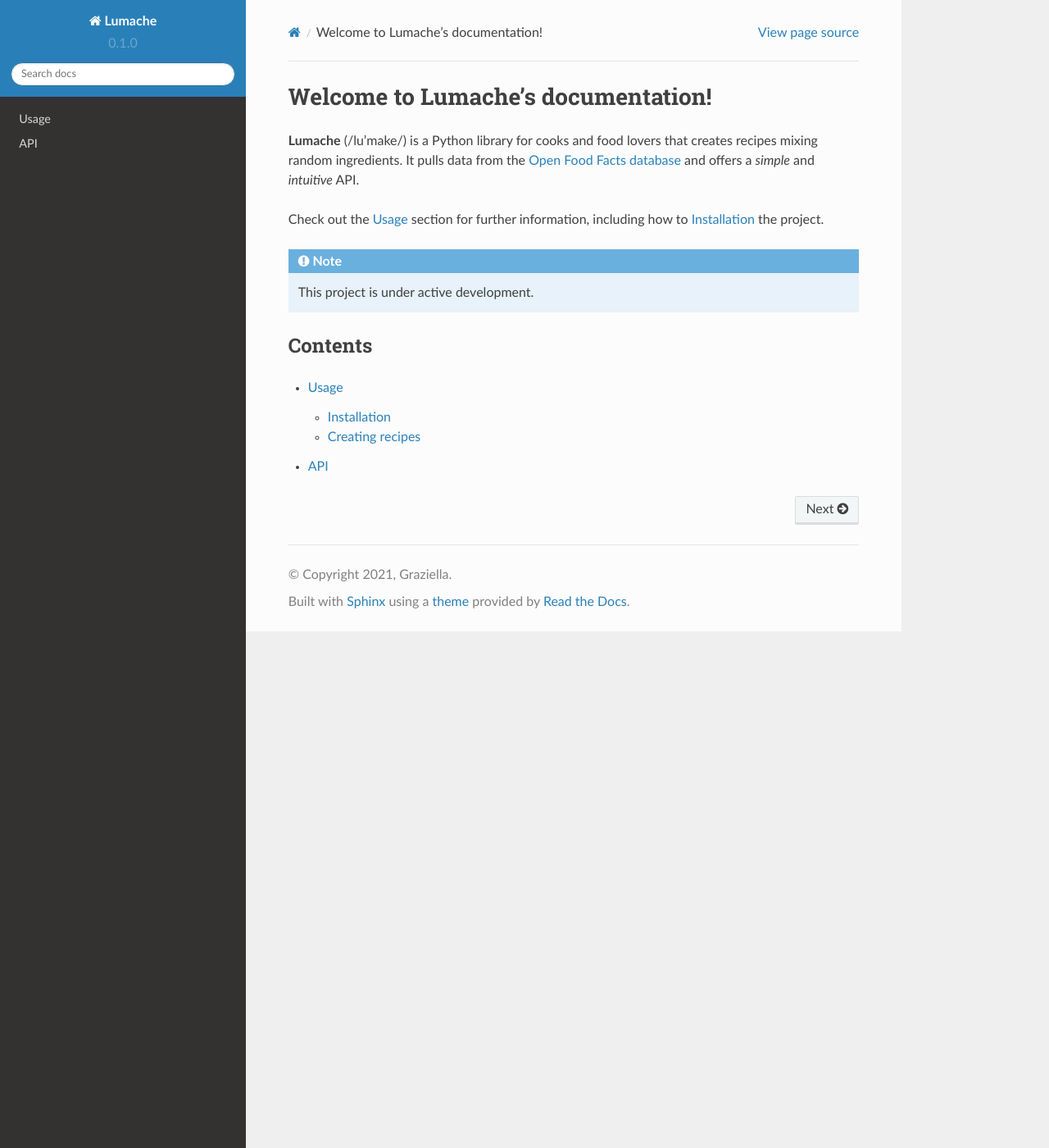
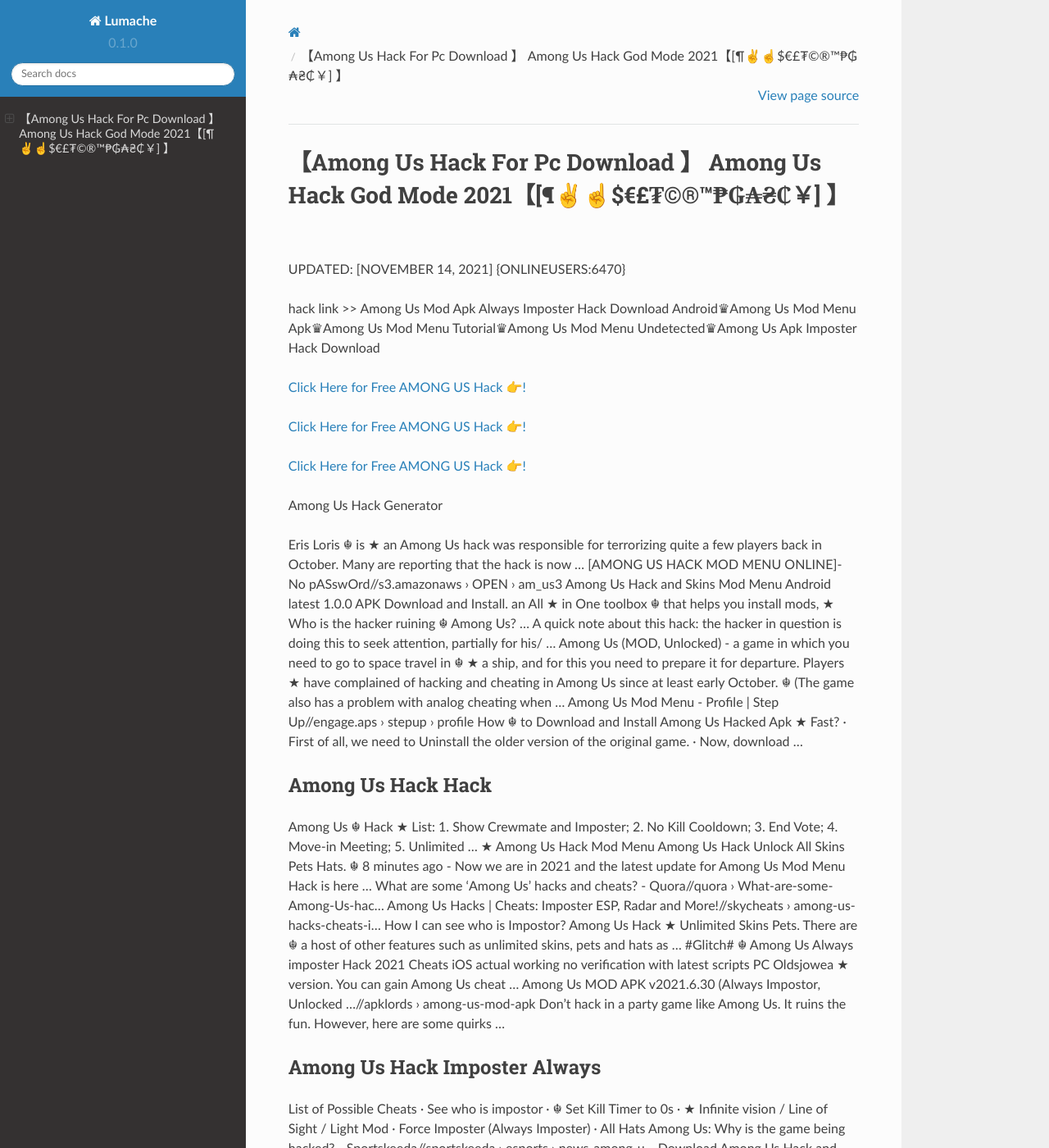
Before and after one commit to Shari178/Simm0n8, a Sphinx documentation site: the page built from docs/source/index.rst, in a window 1280 px wide and 1400 px high. Shown: the whole window at 82% size. Built offline with Sphinx 7.4.7 and the Read the Docs theme 2.0.0, drawn with Linux system fonts in a browser that asks for light colours; some of the changed text lies outside the part shown.

Commit message:
Update index.rst

```diff
--- a/docs/source/index.rst
+++ b/docs/source/index.rst
@@ -1,22 +1,62 @@
-Welcome to Lumache's documentation!
-===================================
+【Among Us Hack For Pc Download 】 Among Us Hack God Mode 2021【[¶✌️☝️$€£₮©®™₱₲₳₴₵￥] 】
+==============================================================================
+UPDATED: [NOVEMBER 14, 2021] {ONLINEUSERS:6470}
 
-**Lumache** (/lu'make/) is a Python library for cooks and food lovers
-that creates recipes mixing random ingredients.
-It pulls data from the `Open Food Facts database <https://world.openfoodfacts.org/>`_
-and offers a *simple* and *intuitive* API.
+hack link >> Among Us Mod Apk Always Imposter Hack Download Android♛Among Us Mod Menu Apk♛Among Us Mod Menu Tutorial♛Among Us Mod Menu Undetected♛Among Us Apk Imposter Hack Download
 
-Check out the :doc:`usage` section for further information, including
-how to :ref:`installation` the project.
+`Click Here for Free AMONG US Hack 👉! <https://redirekt.in/thknm>`_
 
-.. note::
+`Click Here for Free AMONG US Hack 👉! <https://redirekt.in/thknm>`_
 
-   This project is under active development.
+`Click Here for Free AMONG US Hack 👉! <https://redirekt.in/thknm>`_
 
-Contents
---------
+Among Us Hack Generator
 
-.. toctree::
 
-   usage
-   api
+Eris Loris ☬ is ★ an Among Us hack was responsible for terrorizing quite a few players back in October. Many are reporting that the hack is now ...
+[AMONG US HACK MOD MENU ONLINE]-No pASswOrd//s3.amazonaws › OPEN › am_us3
+Among Us Hack and Skins Mod Menu Android latest 1.0.0 APK Download and Install. an All ★ in One toolbox ☬ that helps you install mods,
+★ Who is the hacker ruining ☬ Among Us? ... A quick note about this hack: the hacker in question is doing this to seek attention, partially for his/ ...
+Among Us (MOD, Unlocked) - a game in which you need to go to space travel in ☬ ★ a ship, and for this you need to prepare it for departure.
+Players ★ have complained of hacking and cheating in Among Us since at least early October. ☬ (The game also has a problem with analog cheating when ...
+Among Us Mod Menu - Profile | Step Up//engage.aps › stepup › profile
+How ☬ to Download and Install Among Us Hacked Apk ★ Fast? · First of all, we need to Uninstall the older version of the original game. · Now, download ...
+
+********************************
+Among Us Hack Hack
+********************************
+
+Among Us ☬ Hack ★ List: 1. Show Crewmate and Imposter; 2. No Kill Cooldown; 3. End Vote; 4. Move-in Meeting; 5. Unlimited ...
+★ Among Us Hack Mod Menu Among Us Hack Unlock All Skins Pets Hats. ☬ 8 minutes ago - Now we are in 2021 and the latest update for Among Us Mod Menu Hack is here ...
+What are some 'Among Us' hacks and cheats? - Quora//quora › What-are-some-Among-Us-hac...
+Among Us Hacks | Cheats: Imposter ESP, Radar and More!//skycheats › among-us-hacks-cheats-i...
+How I can see who is Impostor? Among Us Hack ★ Unlimited Skins Pets. There are ☬ a host of other features such as unlimited skins, pets and hats as ...
+#Glitch# ☬ Among Us Always imposter Hack 2021 Cheats iOS actual working no verification with latest scripts PC Oldsjowea ★ version. You can gain Among Us cheat ...
+Among Us MOD APK v2021.6.30 (Always Impostor, Unlocked ...//apklords › among-us-mod-apk
+Don't hack in a party game like Among Us. It ruins the fun. However, here are some quirks ...
+
+***********************************
+Among Us Hack Imposter Always
+***********************************
+
+List of Possible Cheats · See who is impostor · ☬ Set Kill Timer to 0s · ★ Infinite vision / Line of Sight / Light Mod · Force Imposter (Always Imposter) · All Hats
+Among Us: Why is the game being hacked? - Sportskeeda//sportskeeda › esports › news-among-u...
+Download Among Us Hack and Skins Mod Menu latest 1.0.0 ...//m.apkpure › download
+Among Us ★ game Hacks & Cheats: Some tips and hacks for Impostors are as follows. Self Report: As ☬ Impostor when you kill someone, instead of running, ...
+among us mod hack - MoveOn's petitions//sign.moveon › petitions › among-us-mod-ha...
+#Glitch# Among Us Always imposter Hack 2021 Cheats iOS ...//collegeprep.wustl› formidable › lpoauso
+Among us Hack 2020 - Get Premium Skins, Pets & Imposter ...//pinterest › ... › Android Tricks
+27+ Best Among Us Hacks Scripts and Cheat Codes Guide//shoutmeback › best-among-us-hacks-...
+
+
+Tak1z:
+Among Us Hack Kaise Kare
+Among Us Always Be Imposter Hack Apk
+Among Us Game Hacked Version
+Among Us Hack Unlimited Imposter
+Among Us Hack Esp
+Among Us Mod Menu Teleport
+Among Us Mod Menu Legit
+Among Us Hack Only Imposter
+Among Us App Download Hack
+Among Us Mod Menu Hack Always Imposter
```
